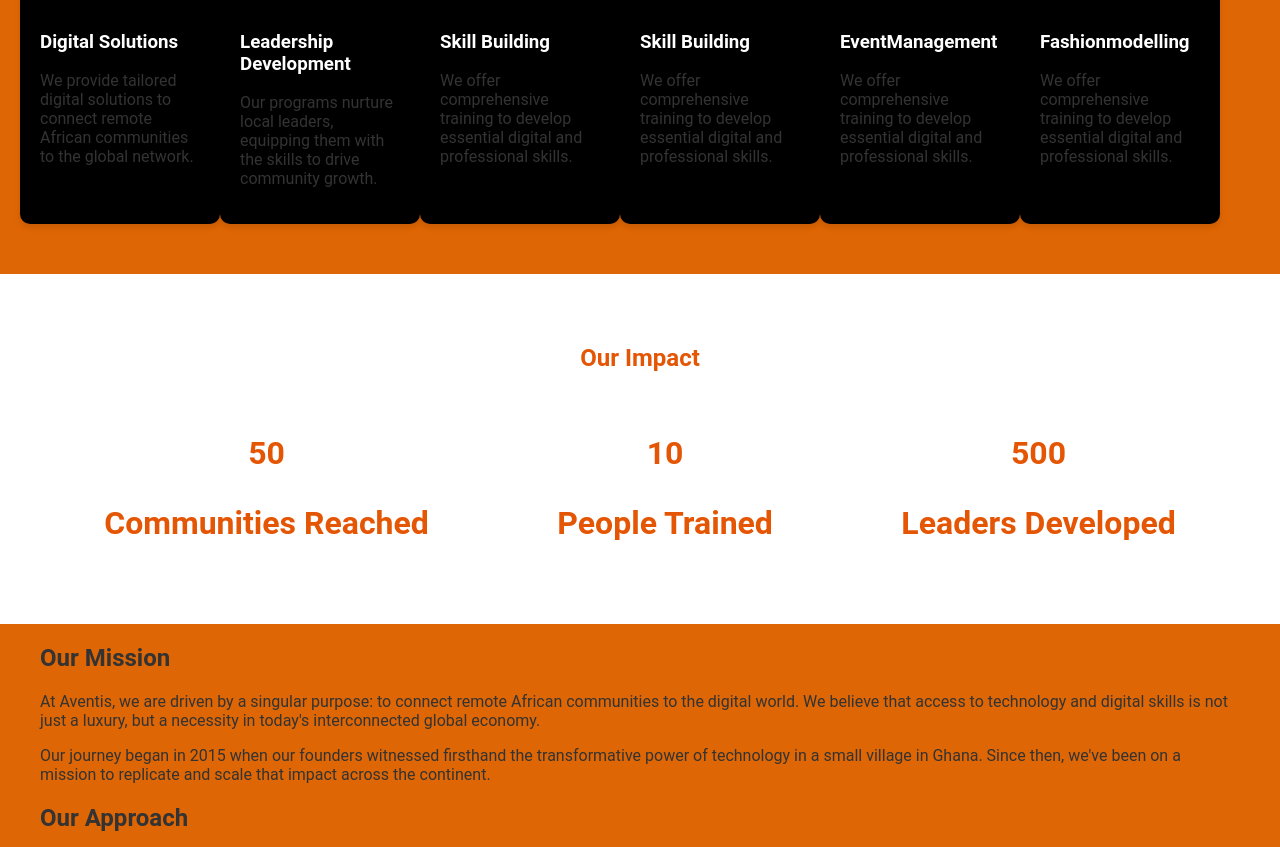
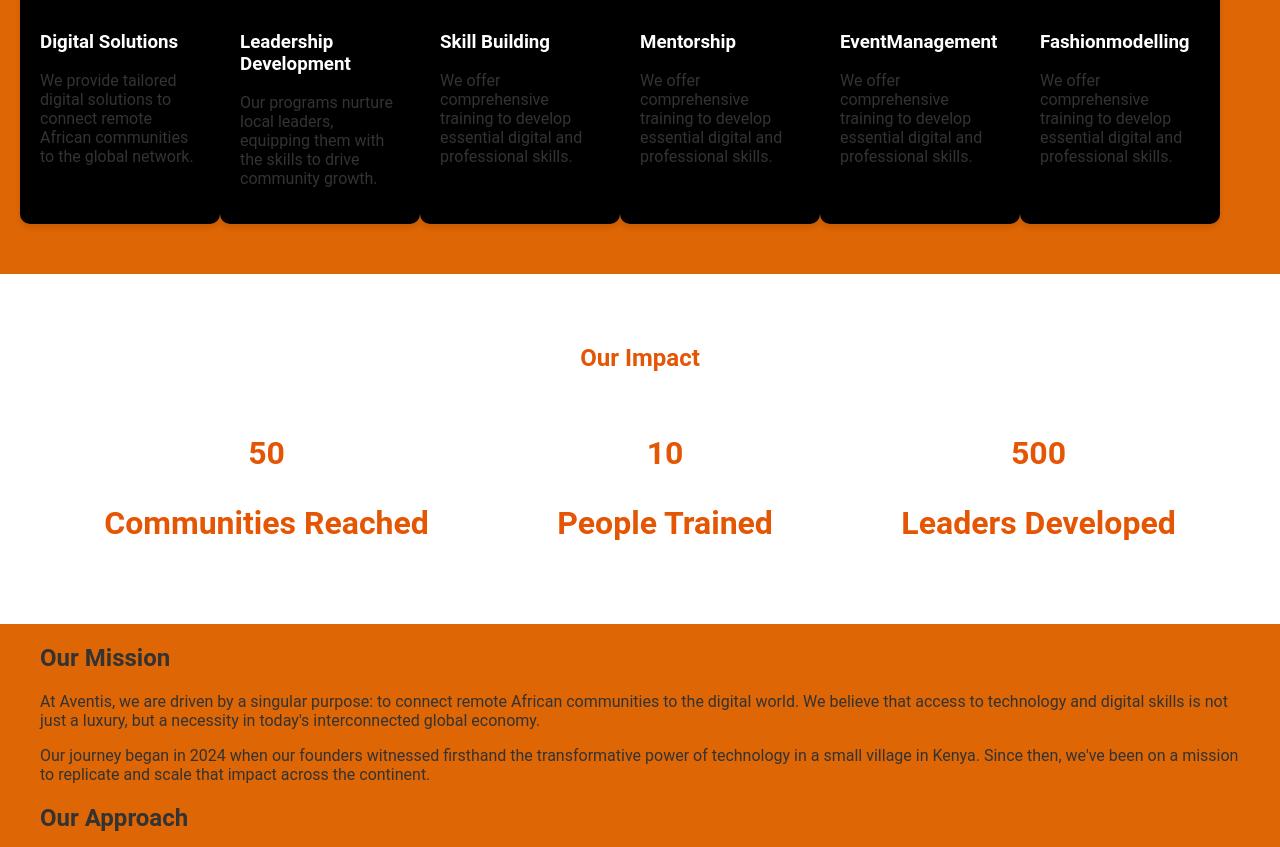
Before and after one commit to trevish254/Aventis-1, a plain HTML site: page index.html in a window 1280 px wide. Shown: the part 1045-1892 px from the top of the page. Drawn offline with Linux system fonts and the light colour scheme.

Commit message:
Update index.html

```diff
--- a/index.html
+++ b/index.html
@@ -217,7 +217,7 @@
       </div>
       <div class="service-card">
         <img src="https://images.pexels.com/photos/9432954/pexels-photo-9432954.jpeg?auto=compress&cs=tinysrgb&w=600" alt="African students in a classroom setting, engaged in digital learning" width="300" height="200">
-        <h3>Skill Building</h3>
+        <h3>Mentorship </h3>
         <p>We offer comprehensive training to develop essential digital and professional skills.</p>
       </div>
       <div class="service-card">
@@ -256,7 +256,7 @@
       <div class="about-text">
         <h2>Our Mission</h2>
         <p>At Aventis, we are driven by a singular purpose: to connect remote African communities to the digital world. We believe that access to technology and digital skills is not just a luxury, but a necessity in today's interconnected global economy.</p>
-        <p>Our journey began in 2015 when our founders witnessed firsthand the transformative power of technology in a small village in Ghana. Since then, we've been on a mission to replicate and scale that impact across the continent.</p>
+        <p>Our journey began in 2024 when our founders witnessed firsthand the transformative power of technology in a small village in Kenya. Since then, we've been on a mission to replicate and scale that impact across the continent.</p>
         <h2>Our Approach</h2>
         <p>We take a holistic approach to digital empowerment, focusing on three key areas:</p>
         <ul>
@@ -338,7 +338,7 @@
 
   <footer>
     <div class="container">
-      <p>&copy; 2023 Aventis. All rights reserved.</p>
+      <p>&copy; 2024 Aventis. All rights reserved.</p>
     </div>
   </footer>
 
```
